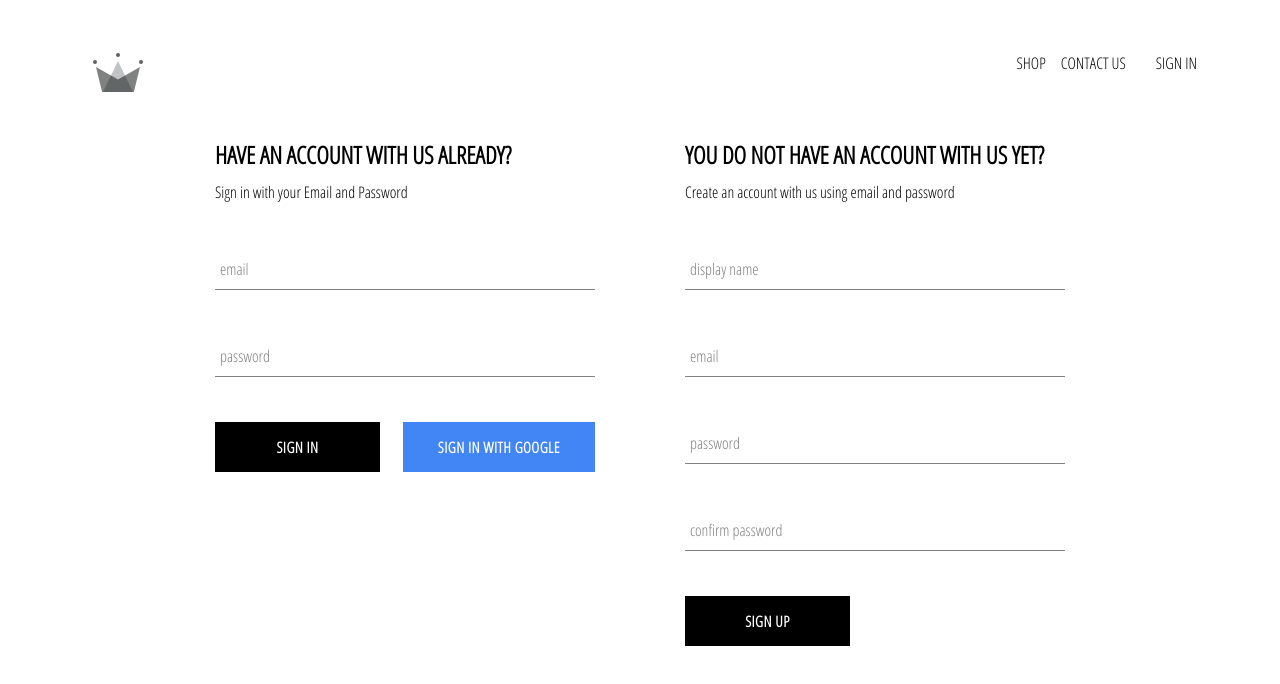
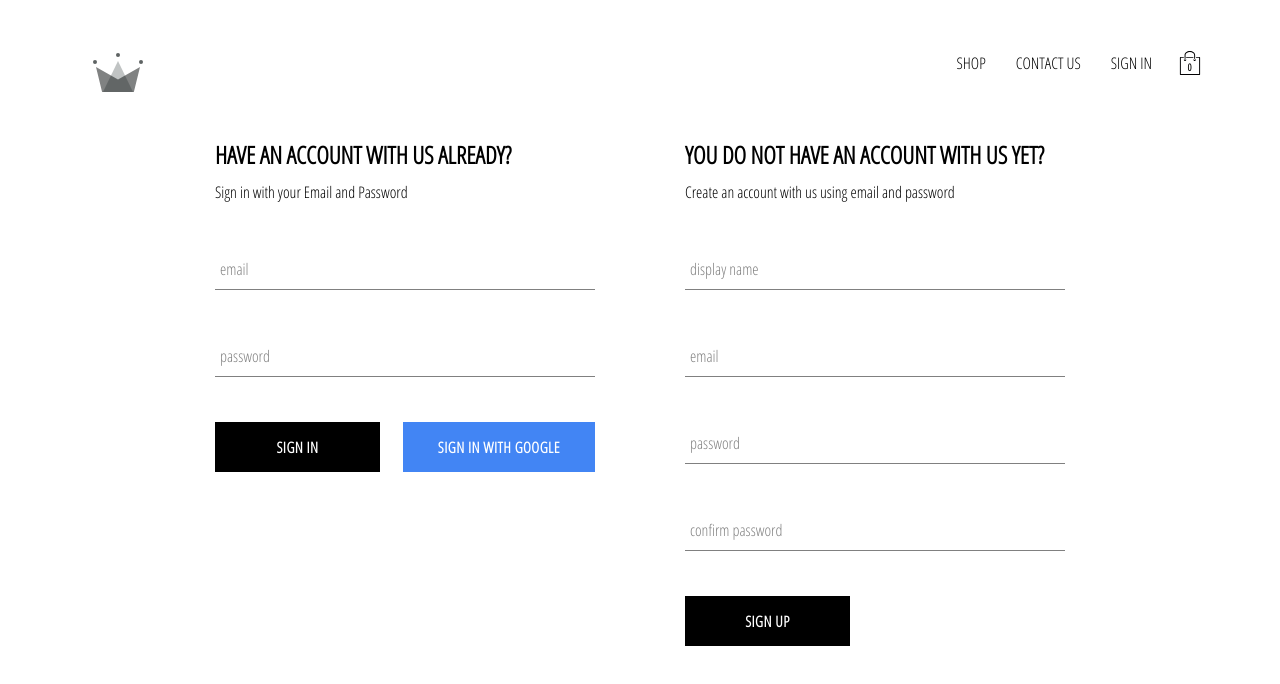
Before and after one commit to Obafemi-NG/crown-ecommerce-store, a React (Create React App) app: page /sign-in in a window 1280 px wide. Shown: the top 684 px of the page. Built offline with nearby package versions, Linux system fonts and the light colour scheme; no server answers.

Commit message:
added functional cartIcon and cartDropdown to the application.

```diff
--- /dev/null
+++ b/src/components/cart-dropdown/cart-dropdown.component.jsx
@@ -0,0 +1,14 @@
+import React from 'react';
+import CustomButton from '../custom-button/custom-button.component';
+import './cart-dropdown.styles.scss';
+
+const CartDropdown = () => {
+    return (
+        <div className = 'cart-dropdown'>
+            <div className = 'cart-items' />
+            <CustomButton>PROCEED TO CHECKOUT</CustomButton>
+        </div>
+    )
+}
+
+export default CartDropdown;
--- /dev/null
+++ b/src/components/cart-dropdown/cart-dropdown.styles.scss
@@ -0,0 +1,24 @@
+.cart-dropdown {
+    position: absolute;
+    width: 240px;
+    height: 340px;
+    display: flex;
+    flex-direction: column;
+    padding: 20px;
+    border: 1px solid black;
+    background-color: white;
+    top: 90px;
+    right: 40px;
+    z-index: 5;
+
+    .cart-items {
+      height: 240px;
+      display: flex;
+      flex-direction: column;
+      overflow: scroll;
+    }
+
+    button {
+      margin-top: auto;
+    }
+  }
--- /dev/null
+++ b/src/components/cart-icon/cart-icon.component.jsx
@@ -0,0 +1,18 @@
+import React from 'react';
+import { connect } from 'react-redux';
+import { toggleCartHidden } from '../../redux/cart/cart.action';
+import {ReactComponent as ShoppingBag} from '../../assets/shopping-bag.svg'
+import './cart-icon.styles.scss';
+
+const CartIcon = ({toggleCartHidden}) => {
+    return(
+        <div className = 'cart-icon' onClick = {toggleCartHidden}>
+            <ShoppingBag className = 'shopping-bag' />
+            <span className = 'cart-count'> 0</span>
+        </div>
+    )
+}
+const mapDispatchToProps = dispatch => ({
+    toggleCartHidden : () => dispatch(toggleCartHidden())
+})
+export default connect(null, mapDispatchToProps)(CartIcon);
--- /dev/null
+++ b/src/components/cart-icon/cart-icon.styles.scss
@@ -0,0 +1,21 @@
+.cart-icon {
+    width: 45px;
+    height: 45px;
+    position: relative;
+    display: flex;
+    align-items: center;
+    justify-content: center;
+    cursor: pointer;
+
+    .shopping-bag {
+      width: 24px;
+      height: 24px;
+    }
+
+    .cart-count {
+      position: absolute;
+      font-size: 10px;
+      font-weight: bold;
+      bottom: 12px;
+    }
+  }
--- a/src/components/header/header.component.jsx
+++ b/src/components/header/header.component.jsx
@@ -6,8 +6,10 @@
 import {auth} from '../../firebase/firebase.utils';
 import {ReactComponent as Logo} from '../../assets/crown.svg';
 import { signOut } from 'firebase/auth';
+import CartIcon from '../cart-icon/cart-icon.component';
+import CartDropdown from '../cart-dropdown/cart-dropdown.component';
 
-const Header = ({currentUser}) => {
+const Header = ({currentUser, hidden}) => {
     return(
         <React.Fragment>
             <div className = 'header'>
@@ -15,15 +17,17 @@
                 <Logo className = 'logo' />
                 </Link>
             <div className = 'options'>
-                <Link className = 'ozption' to = '/shop'>
+                <Link className = 'option' to = '/shop'>
                 SHOP
                 </Link>
                 <Link className = 'option' to = 'contact'>
                 CONTACT US
                 </Link>
                 {currentUser ? <div className = 'option' onClick = { () => signOut(auth)}> SIGN OUT</div> : <Link className = 'option' to = '/sign-in'>SIGN IN</Link>}
+                <CartIcon/>
+            </div>
+            {hidden ? null : <CartDropdown/> }
 
-            </div>
         </div>
         <Outlet/>
         </React.Fragment>
@@ -31,8 +35,9 @@
     )
 }
 
-const mapStateToProps = state => ({
-    currentUser : state.user.currentUser
+const mapStateToProps = ({user : {currentUser}, cart : {hidden}})=> ({
+    currentUser,
+    hidden
 })
 
 export default connect(mapStateToProps)(Header);
--- a/src/components/menu-items/menu-item.components.jsx
+++ b/src/components/menu-items/menu-item.components.jsx
@@ -9,12 +9,13 @@
             <div  className = 'background-image' style = {{backgroundImage : `url(${imageUrl})`}}  />
             <div className = 'content'>
                 <div className = 'title'>
-                <h1> {title.toUpperCase() } </h1>
-                    <div className = 'subtitle'>
-                        <span>SHOP NOW</span>
-                    </div>
+                    <h1> {title.toUpperCase() } </h1>
+                </div>
+                <div className = 'subtitle'>
+                    <span>SHOP NOW</span>
+                </div>
 
-                </div>
+
 
             </div>
 
--- a/src/components/menu-items/menu-item.styles.scss
+++ b/src/components/menu-items/menu-item.styles.scss
@@ -63,6 +63,77 @@
     .subtitle {
       font-weight: lighter;
       font-size: 16px;
+      color: white;
     }
   }
 }
+
+// .menu-item {
+//   min-width: 30%;
+//   height: 240px;
+//   flex: 1 1 auto;
+//   display: flex;
+//   align-items: center;
+//   justify-content: center;
+//   border: 1px solid black;
+//   margin: 0 7.5px 15px;
+//   overflow: hidden;
+
+//   &:hover {
+//     cursor: pointer;
+
+//     & .background-image {
+//       transform: scale(1.1);
+//       transition: transform 6s cubic-bezier(0.25, 0.45, 0.45, 0.95);
+//     }
+
+//     & .content {
+//       opacity: 0.9;
+//     }
+//   }
+
+
+//   &.large {
+//     height: 380px;
+//   }
+
+//   &:first-child {
+//     margin-right: 7.5px;
+//   }
+
+//   &:last-child {
+//     margin-left: 7.5px;
+//   }
+
+//   .background-image {
+//     height: 100%;
+//     width: 100%;
+//     background-position: center;
+//     background-size: cover;
+//   }
+
+//   .content {
+//     height: 90px;
+//     padding: 0 25px;
+//     display: flex;
+//     flex-direction: column;
+//     align-items: center;
+//     justify-content: center;
+//     position: absolute;
+//     background-color: white;
+//     opacity: 0.7;
+//     border: 1px solid black;
+
+//     .title {
+//       font-weight: bold;
+//       margin-bottom: 6px;
+//       font-size: 22px;
+//       color: #4a4a4a;
+//     }
+
+//     .subtitle {
+//       font-weight: lighter;
+//       font-size: 16px;
+//     }
+//   }
+// }
--- /dev/null
+++ b/src/redux/cart/cart.action.js
@@ -0,0 +1,5 @@
+import { cartActionTypes } from "./cart.type";
+
+export const toggleCartHidden = () => ({
+    type : cartActionTypes.TOGGLE_CART_HIDDEN
+})
--- /dev/null
+++ b/src/redux/cart/cart.reducer.js
@@ -0,0 +1,16 @@
+import { cartActionTypes } from "./cart.type";
+const INITIAL_STATE = {
+    hidden : true
+}
+const cartReducer = (state = INITIAL_STATE, action) => {
+    switch (action.type){
+        case cartActionTypes.TOGGLE_CART_HIDDEN :
+            return ({
+                ...state,
+                hidden: !state.hidden
+            })
+            default : return state;
+    }
+}
+
+export default cartReducer;
--- /dev/null
+++ b/src/redux/cart/cart.type.js
@@ -0,0 +1,3 @@
+export const cartActionTypes = ({
+    TOGGLE_CART_HIDDEN : 'TOGGLE_CART_HIDDEN'
+});
--- a/src/redux/root.reducer.js
+++ b/src/redux/root.reducer.js
@@ -1,7 +1,9 @@
 import { combineReducers } from "redux";
 
 import userReducer from './user/user.reducer'
+import cartReducer from "./cart/cart.reducer";
 
 export default combineReducers({
-    user : userReducer
+    user : userReducer,
+    cart : cartReducer
 })
--- a/src/redux/user/user.reducer.js
+++ b/src/redux/user/user.reducer.js
@@ -9,7 +9,7 @@
             return ({
                 ...state,
                 currentUser : action.payload
-        })
+            })
         default :
             return state;
     }
```
Also changed, not shown: src/assets/shopping-bag.svg (added).
